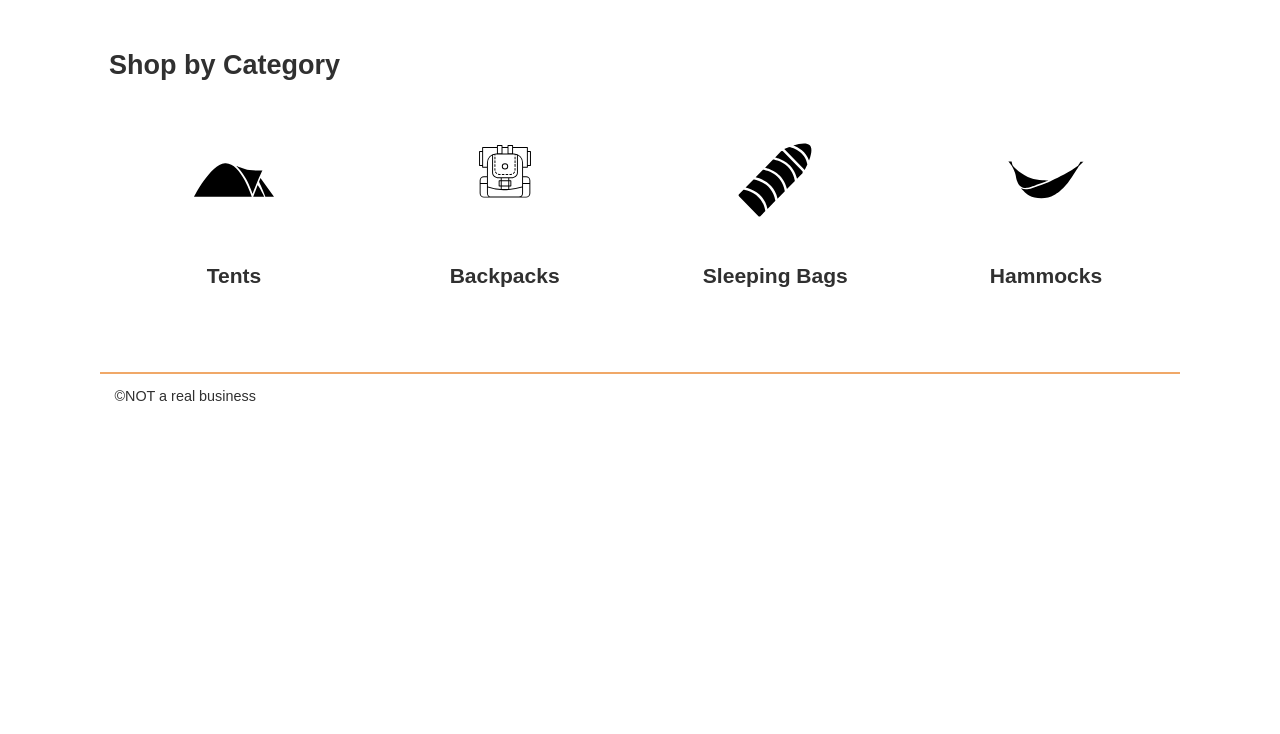
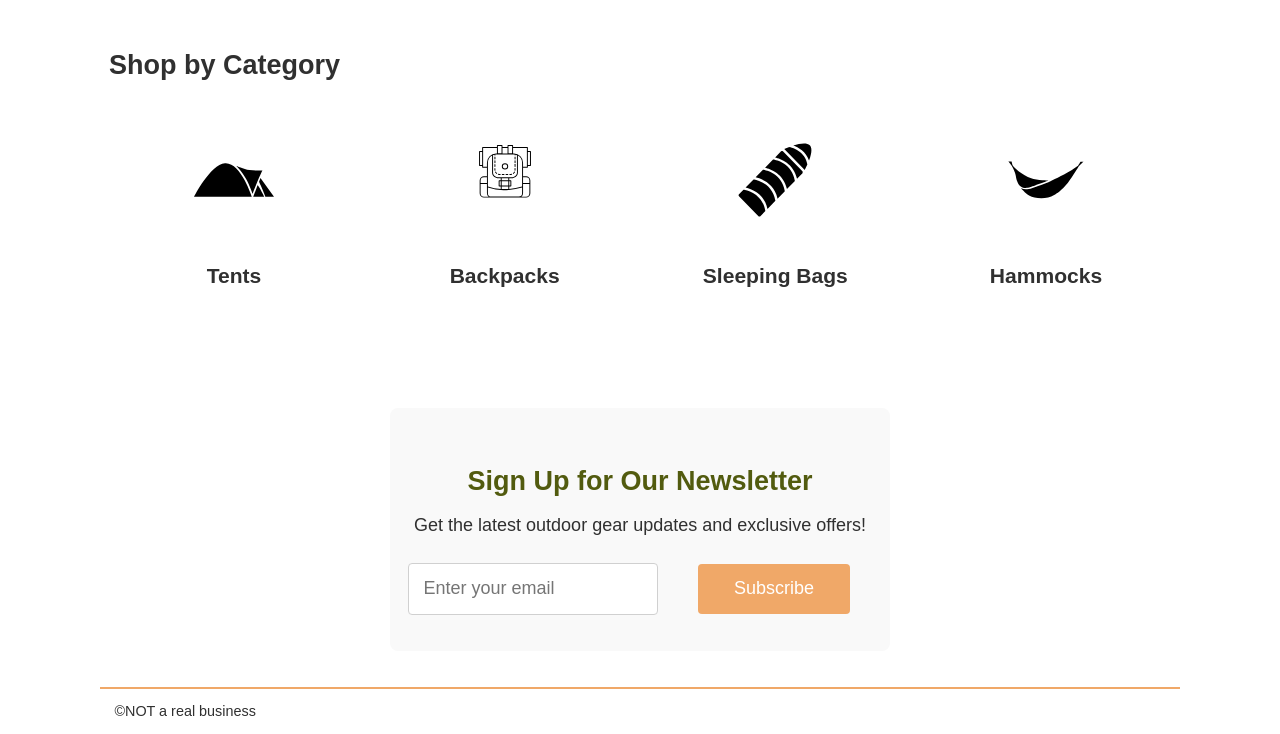
Before and after one commit to AshlynnHall/wdd330, a plain HTML site: page src/index.html in a window 1280 px wide. Shown: the part 692-1426 px from the top of the page. Before the commit the page ends 1110 px from the top, so only its background shows below. Drawn offline with Linux system fonts and the light colour scheme.

Commit message:
email newletters

```diff
--- a/src/css/style.css
+++ b/src/css/style.css
@@ -428,6 +428,73 @@ button {
   }
 }
 
+/* Newsletter Section */
+.newsletter {
+  text-align: center;
+  max-width: 500px;
+  margin: 2em auto;
+  padding: 2em 1em;
+  background-color: #f9f9f9;
+  border-radius: 8px;
+}
+
+.newsletter h2 {
+  margin-bottom: 0.5em;
+  color: var(--secondary-color);
+}
+
+.newsletter p {
+  margin-bottom: 1.5em;
+  color: var(--dark-grey);
+}
+
+.newsletter form {
+  display: flex;
+  flex-direction: column;
+  gap: 1em;
+  align-items: center;
+}
+
+.newsletter input[type="email"] {
+  padding: 0.8em;
+  border: 1px solid var(--light-grey);
+  border-radius: 4px;
+  width: 100%;
+  max-width: 300px;
+  font-size: 1em;
+}
+
+.newsletter button {
+  padding: 0.8em 2em;
+  background-color: var(--primary-color);
+  color: white;
+  border: none;
+  border-radius: 4px;
+  cursor: pointer;
+  font-size: 1em;
+  transition: background-color 0.3s;
+}
+
+.newsletter button:hover {
+  background-color: #e6975a;
+}
+
+@media (min-width: 768px) {
+  .newsletter form {
+    flex-direction: row;
+    justify-content: center;
+  }
+
+  .newsletter input[type="email"] {
+    flex: 1;
+    max-width: 250px;
+  }
+
+  .newsletter button {
+    flex-shrink: 0;
+  }
+}
+
 footer {
   font-size: var(--small-font);
   padding: 1em;
--- a/src/index.html
+++ b/src/index.html
@@ -60,6 +60,14 @@
           </li>
         </ul>
       </section>
+      <section class="newsletter">
+        <h2>Sign Up for Our Newsletter</h2>
+        <p>Get the latest outdoor gear updates and exclusive offers!</p>
+        <form id="newsletter-form">
+          <input type="email" placeholder="Enter your email" required>
+          <button type="submit">Subscribe</button>
+        </form>
+      </section>
     </main>
     <footer id="main-footer"></footer>
   </body>
--- a/src/js/main.js
+++ b/src/js/main.js
@@ -19,3 +19,14 @@ async function initializePage() {
 
 // Initialize the page
 initializePage();
+
+// Handle newsletter signup (does nothing)
+document.addEventListener('DOMContentLoaded', () => {
+  const newsletterForm = document.getElementById('newsletter-form');
+  if (newsletterForm) {
+    newsletterForm.addEventListener('submit', (e) => {
+      e.preventDefault();
+      // Do nothing - just prevent the form from submitting
+    });
+  }
+});
```
